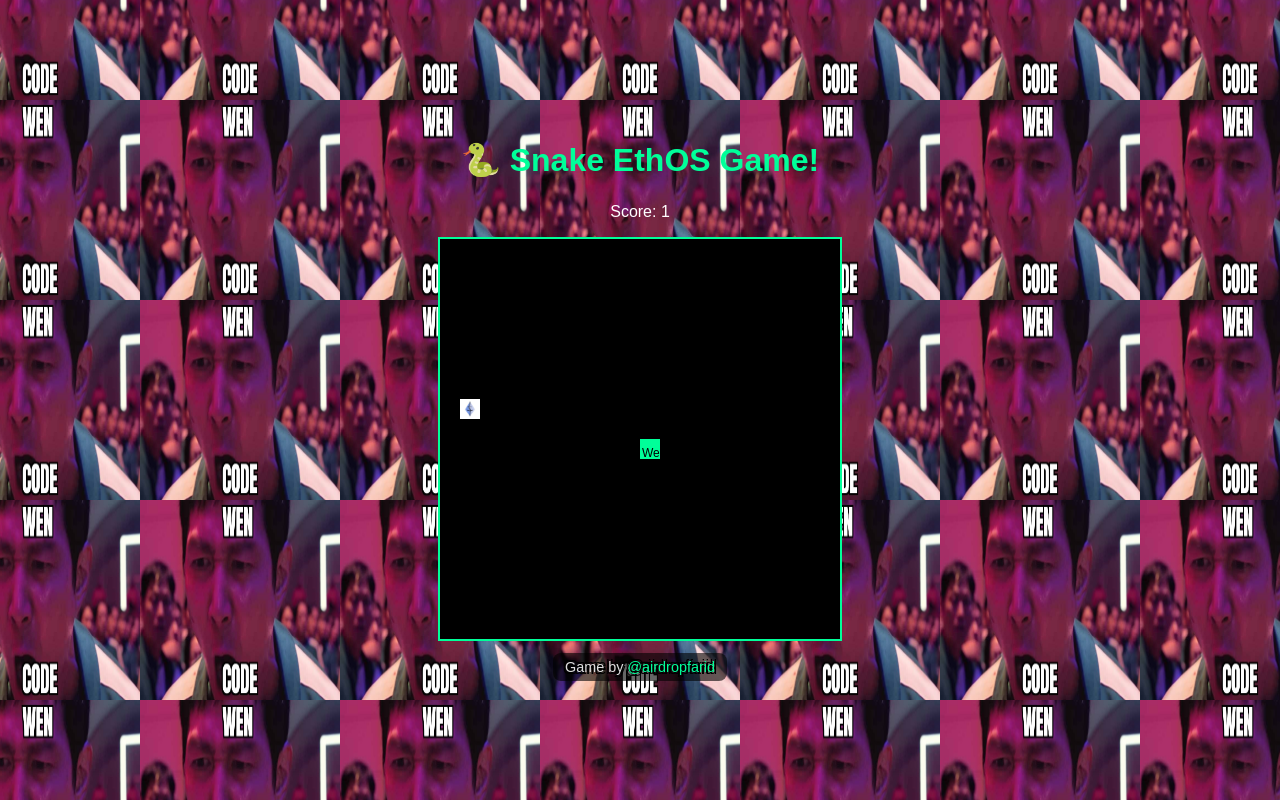
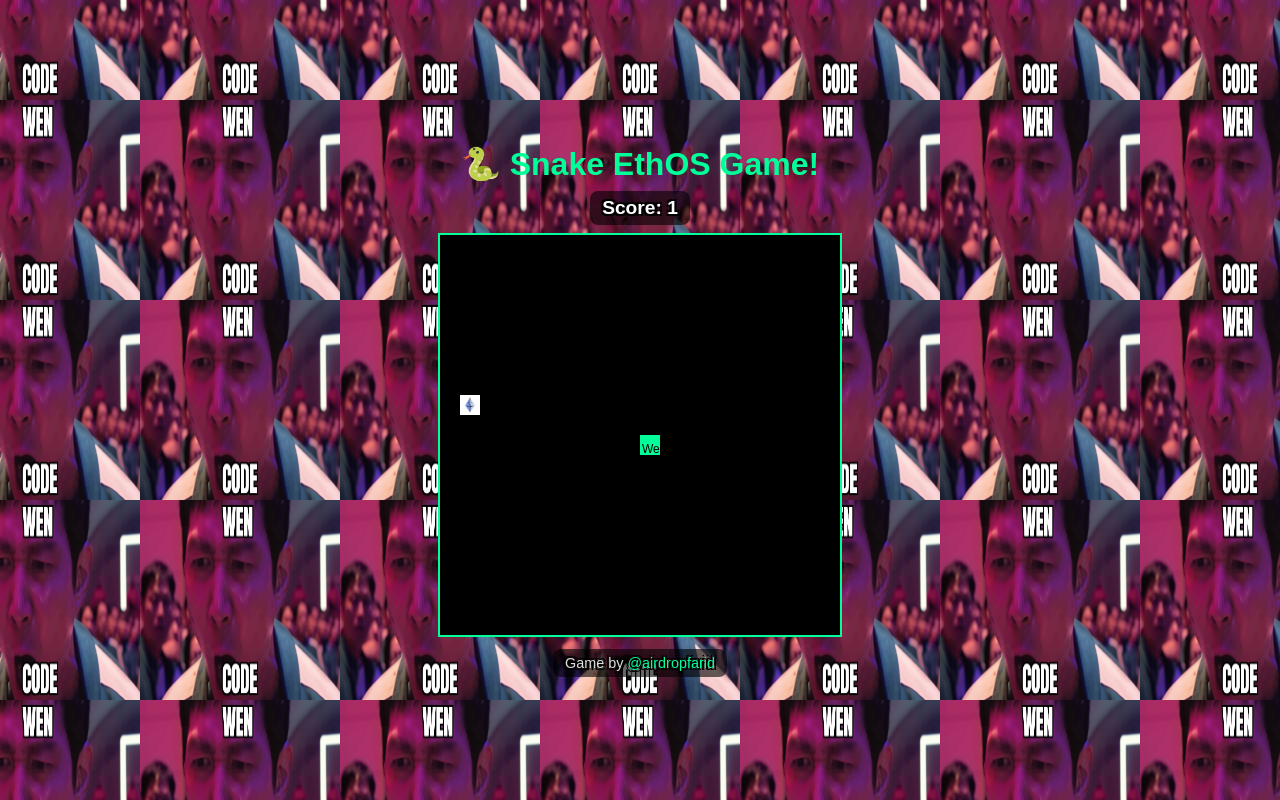
Before and after one commit to ikipardi/snake-ethos-game, a plain HTML site: page index.html in a window 1280 px wide. Drawn offline with Linux system fonts and the light colour scheme.

Commit message:
Update index.html

```diff
--- a/index.html
+++ b/index.html
@@ -7,12 +7,11 @@
 </head>
 <body>
   <h1>🐍 Snake EthOS Game!</h1>
-  <p id="score">Score: 0</p>
+  <div class="score-box" id="score">Score: 0</div>
   <canvas id="gameCanvas" width="400" height="400"></canvas>
   <div class="credit">
     Game by <a href="https://x.com/AirdropFarid" target="_blank">@airdropfarid</a>
   </div>
   <script src="script.js"></script>
 </body>
-
 </html>
```
